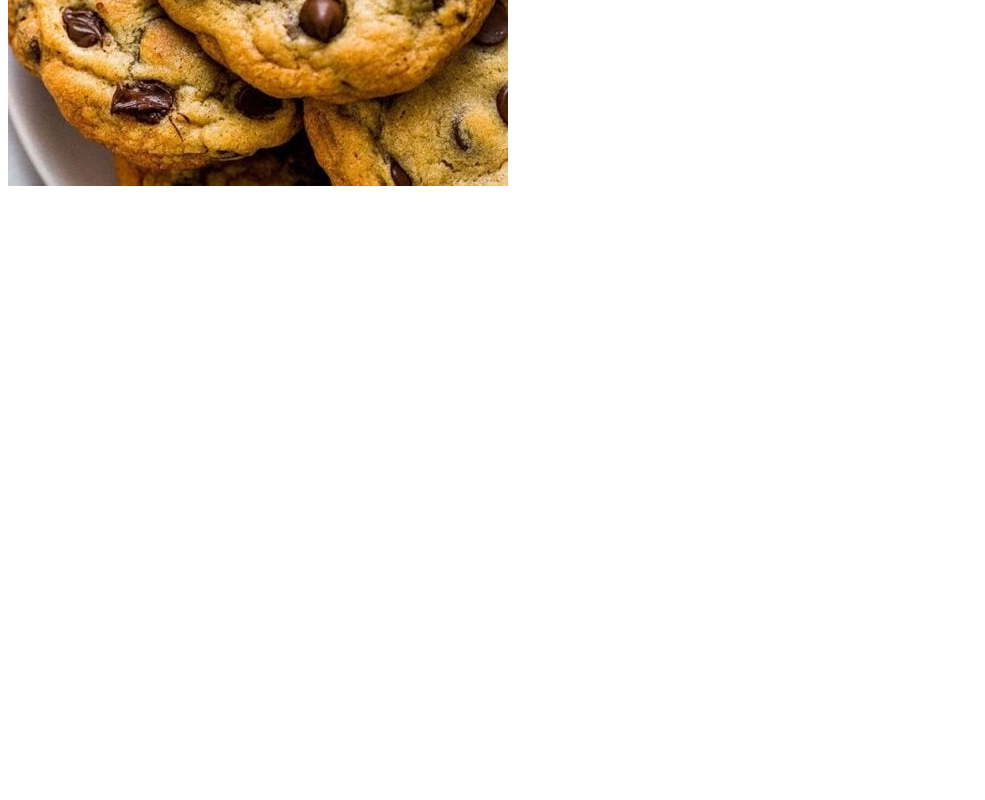
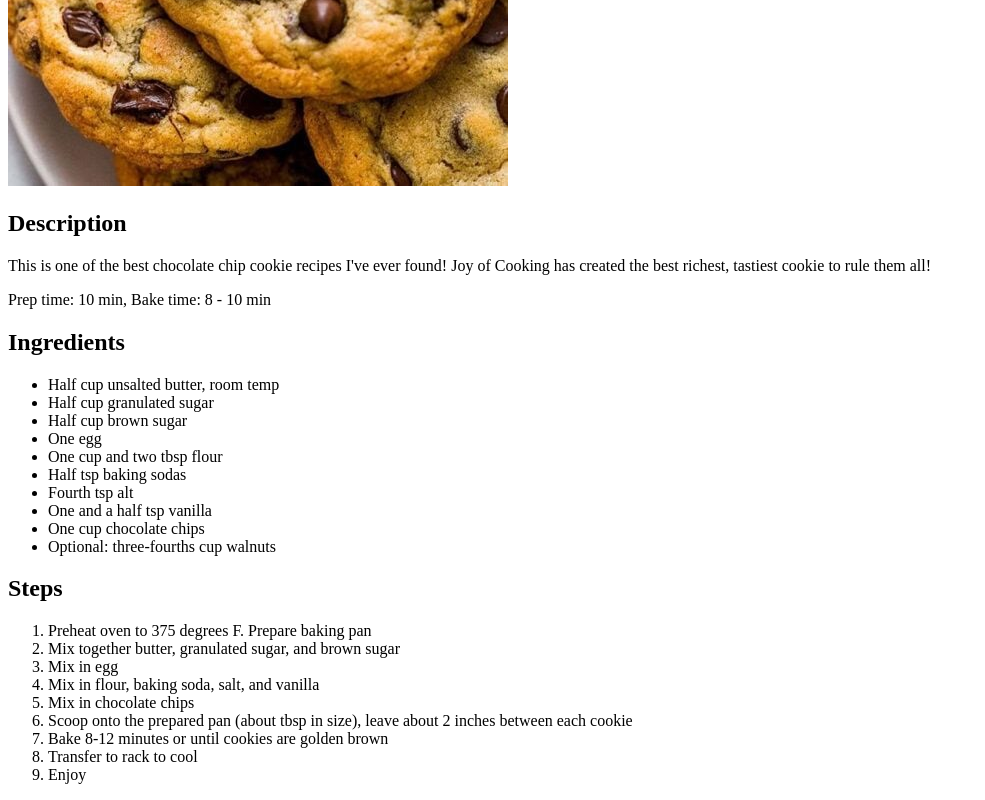
Before and after one commit to hdsn888/odin-recipes, a plain HTML site: page recipes/chocolate-chip-cookies.html in a window 1280 px wide. Shown: the part 438-1238 px from the top of the page, without its empty margins (0-985 px from the left). Before the commit the page ends 800 px from the top, so only its background shows below. Drawn offline with Linux system fonts and the light colour scheme.

Commit message:
Added text to recipes
Added descriptive cookie recipe to webpage

```diff
--- a/recipes/chocolate-chip-cookies.html
+++ b/recipes/chocolate-chip-cookies.html
@@ -11,5 +11,34 @@
     <h1>Joy of Cooking Chocolate Chip Cookie Recipe</h1>
     <br>
     <img src="../images/cookie.jpg" alt="Chocolate Chip Cookie">
+    <br>
+    <h2>Description</h2>
+    <p>This is one of the best chocolate chip cookie recipes I've ever found! Joy of Cooking has created the best richest, tastiest cookie to rule them all! </p>
+    <p>Prep time: 10 min, Bake time: 8 - 10 min</p>
+    <h2>Ingredients</h2>
+    <ul>
+        <li>Half cup unsalted butter, room temp</li>
+        <li>Half cup granulated sugar</li>
+        <li>Half cup brown sugar</li>
+        <li>One egg</li>
+        <li>One cup and two tbsp flour</li>
+        <li>Half tsp baking sodas</li>
+        <li>Fourth tsp alt</li>
+        <li>One and a half tsp vanilla</li>
+        <li>One cup chocolate chips</li>
+        <li>Optional: three-fourths cup walnuts</li>
+    </ul>
+    <h2>Steps</h2>
+    <ol>
+        <li>Preheat oven to 375 degrees F. Prepare baking pan</li>
+        <li>Mix together butter, granulated sugar, and brown sugar</li>
+        <li>Mix in egg</li>
+        <li>Mix in flour, baking soda, salt, and vanilla</li>
+        <li>Mix in chocolate chips</li>
+        <li>Scoop onto the prepared pan (about tbsp in size), leave about 2 inches between each cookie</li>
+        <li>Bake 8-12 minutes or until cookies are golden brown</li>
+        <li>Transfer to rack to cool</li>
+        <li>Enjoy</li>
+    </ol>
 </body>
 </html>
```
